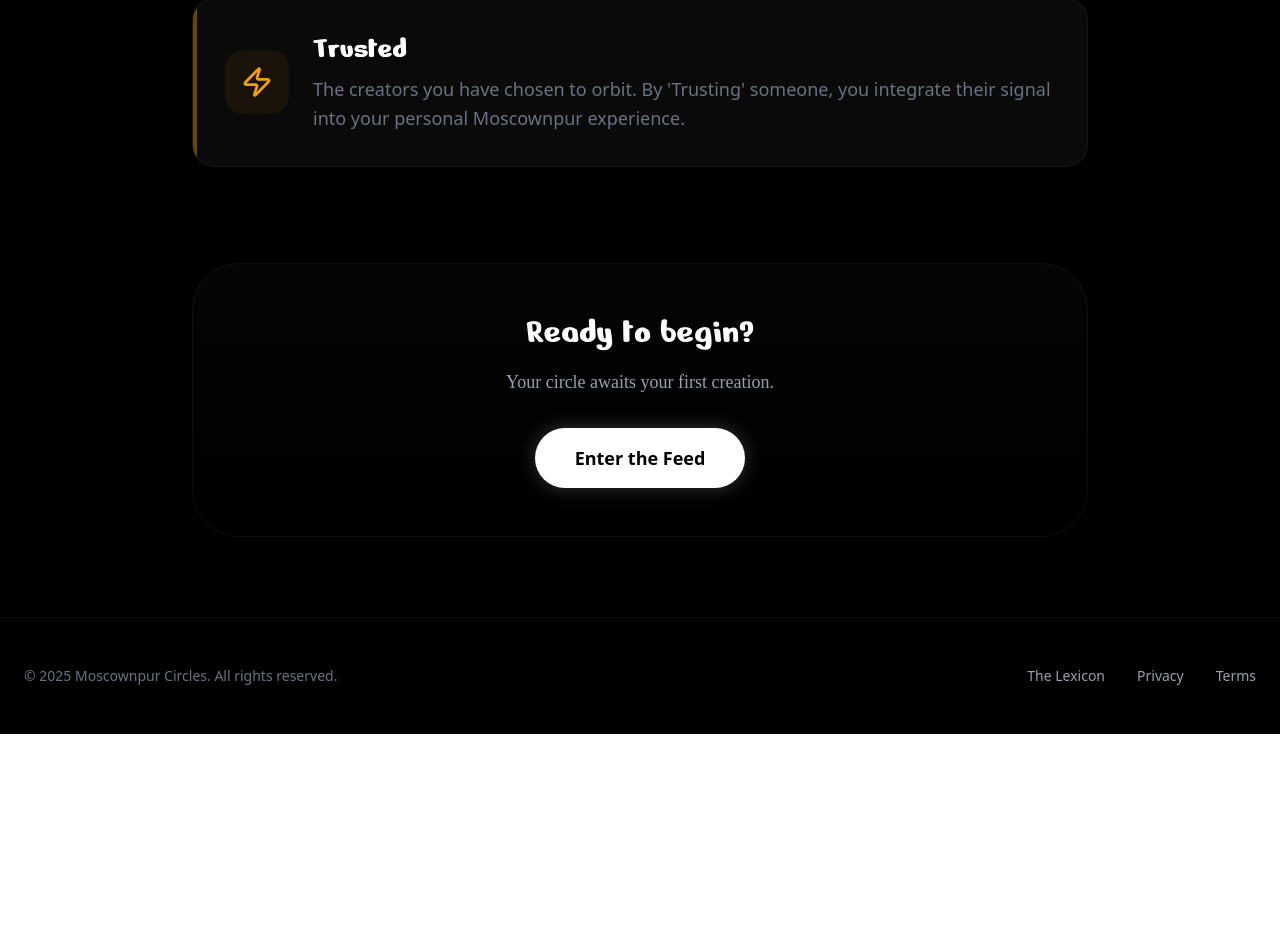
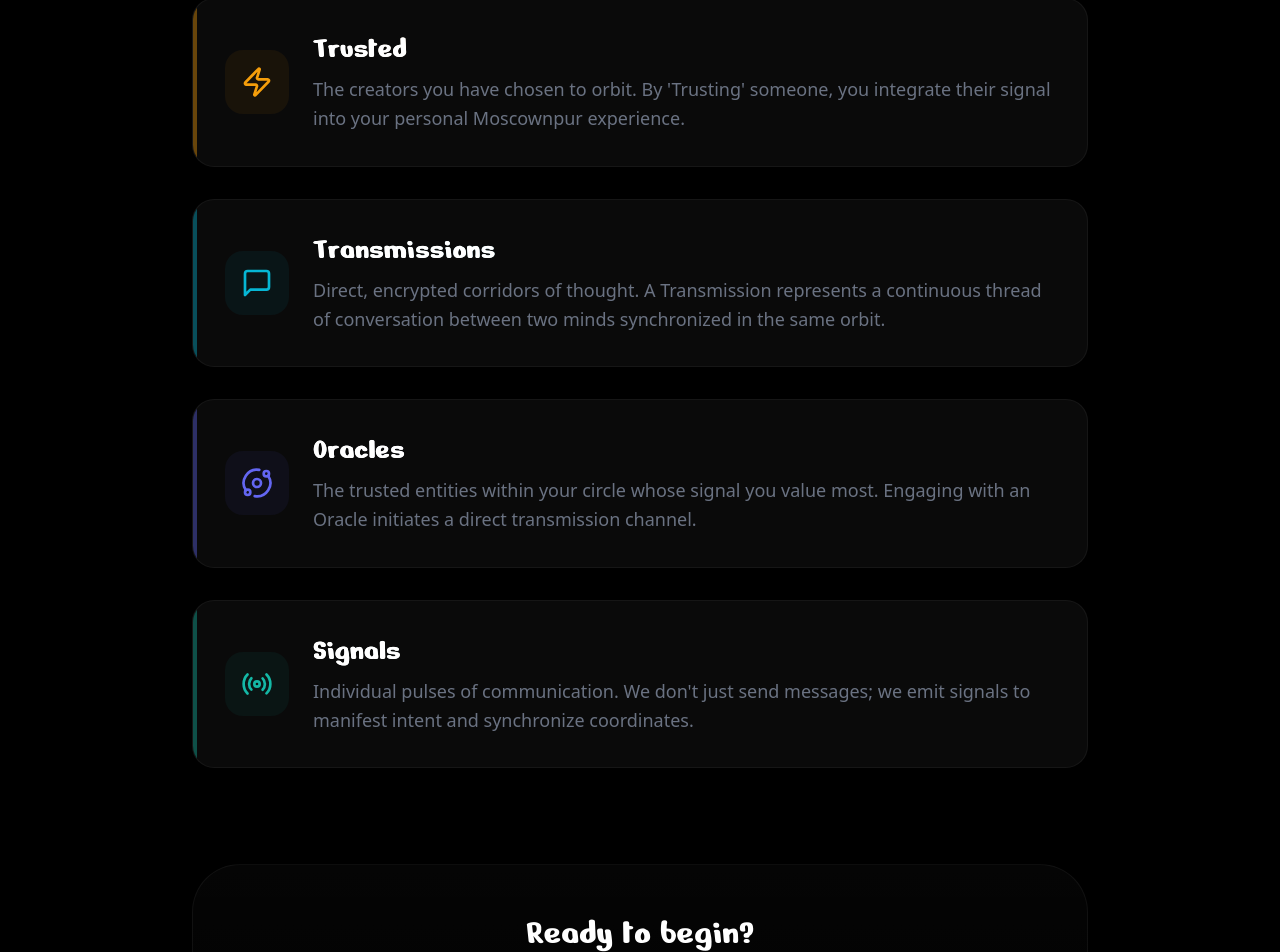
Before and after one commit to Asthanaji05/SocialMediaApp, a React (Vite) app in the folder Frontend/: page /lexicon in a window 1280 px wide. Shown: the part 1218-2170 px from the top of the page. Before the commit the page ends 1952 px from the top, so only its background shows below. Built offline with nearby package versions, Linux system fonts and the light colour scheme; no server answers; a web font is replaced by a local one.

Commit message:
update lexicons

```diff
--- a/Frontend/src/pages/AboutMoscownpur.jsx
+++ b/Frontend/src/pages/AboutMoscownpur.jsx
@@ -1,6 +1,6 @@
 import React from "react";
 import { useTheme } from "../contexts/ThemeContext";
-import { Heart, Users, Sparkles, ShieldCheck, Zap } from "lucide-react";
+import { Heart, Users, Sparkles, ShieldCheck, Zap, MessageSquare, Radio, Orbit } from "lucide-react";
 
 const AboutMoscownpur = () => {
     const { primaryColor } = useTheme();
@@ -35,6 +35,24 @@
             icon: Zap,
             description: "The creators you have chosen to orbit. By 'Trusting' someone, you integrate their signal into your personal Moscownpur experience.",
             color: "#f59e0b" // Amber-500
+        },
+        {
+            term: "Transmissions",
+            icon: MessageSquare,
+            description: "Direct, encrypted corridors of thought. A Transmission represents a continuous thread of conversation between two minds synchronized in the same orbit.",
+            color: "#06b6d4" // Cyan-500
+        },
+        {
+            term: "Oracles",
+            icon: Orbit,
+            description: "The trusted entities within your circle whose signal you value most. Engaging with an Oracle initiates a direct transmission channel.",
+            color: "#6366f1" // Indigo-500
+        },
+        {
+            term: "Signals",
+            icon: Radio,
+            description: "Individual pulses of communication. We don't just send messages; we emit signals to manifest intent and synchronize coordinates.",
+            color: "#14b8a6" // Teal-500
         }
     ];
 
```
